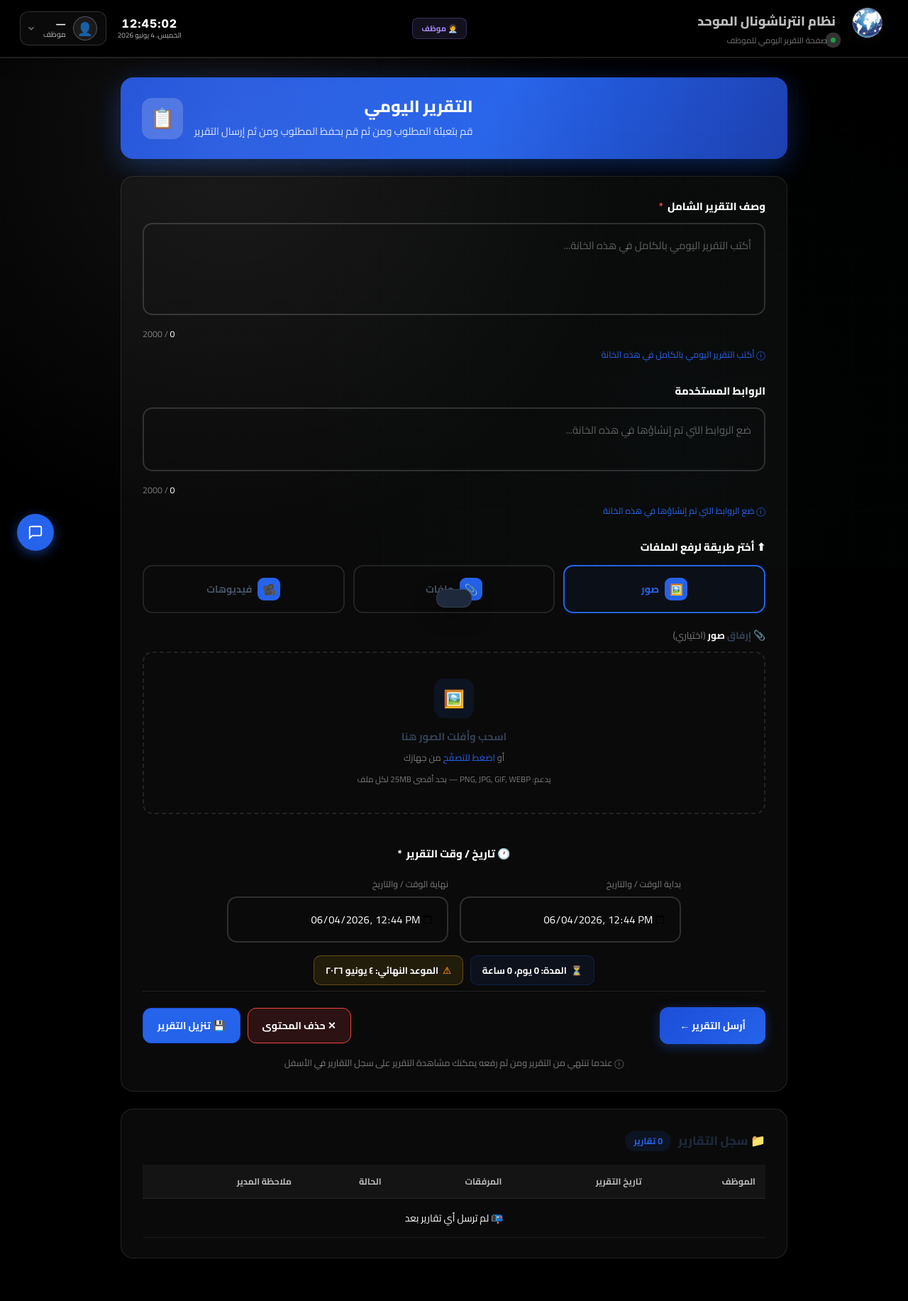
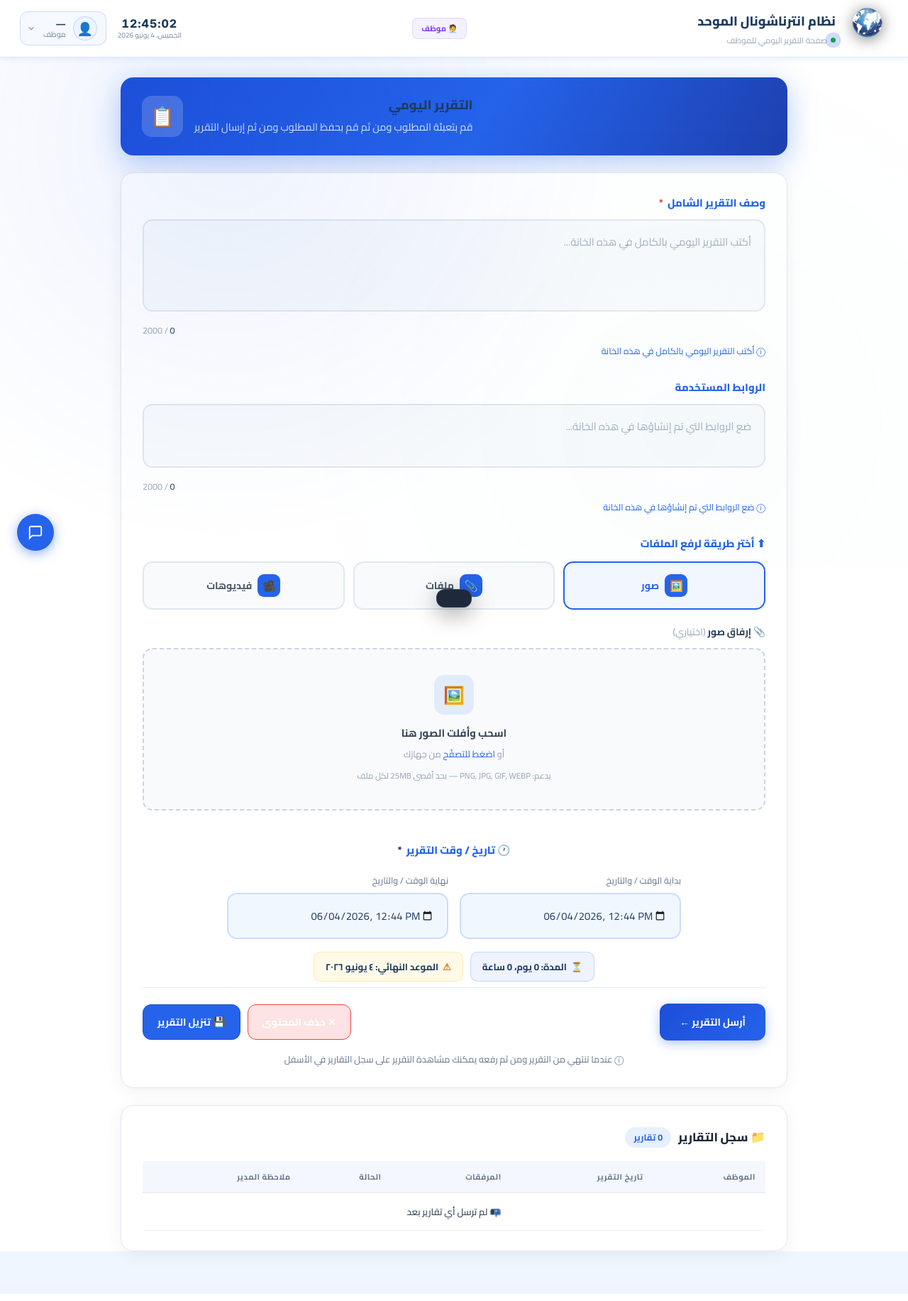
Before and after one commit to abdfaraj-ai/international-system, a Django app: template FrontEnd/templates/pages/daily_report.html in a window 1280 px wide. Shown: the whole page at 71% size. Run offline with Django 4.2, Linux system fonts and the light colour scheme; the template is opened without the code that fills it, so the values that code supplies are empty; parts of the project's set-up code (start-up, migrations or seed data) failed here and were passed over; some libraries are stand-ins or nearby versions.

Commit message:
style: force light theme on daily report page (white bg, black text)

```diff
--- a/FrontEnd/templates/pages/daily_report.html
+++ b/FrontEnd/templates/pages/daily_report.html
@@ -3,9 +3,24 @@
 
 {% block title %}التقرير اليومي — نظام انترناشونال{% endblock %}
 
+{% block theme_init %}
+<script>
+  (function() {
+    document.documentElement.classList.add('theme-initializing');
+    document.documentElement.setAttribute('data-theme', 'corporate');
+    document.addEventListener('DOMContentLoaded', function() {
+      document.documentElement.classList.remove('theme-initializing');
+    });
+  })();
+</script>
+{% endblock %}
+
 {% block extra_css %}
 <link rel="stylesheet" href="{% static 'css/tasks.css' %}">
 <style>
+/* ══ خلفية الصفحة بيضاء والنصوص سوداء ══════════════════════════════════════════ */
+body { background: #ffffff !important; color: #1e293b; }
+
 /* ══ Page background ══════════════════════════════════════════════════════════ */
 .dr-wrap { max-width: 980px; margin: 28px auto 60px; padding: 0 20px; display: grid; gap: 24px; }
 
@@ -225,6 +240,26 @@
   .dr-hero { flex-direction: column; gap: 14px; text-align: center; justify-content: center; }
   .dr-hero-txt { text-align: center; }
 }
+
+/* ══ فرض الوضع الفاتح: خلفية بيضاء · نصوص سوداء (مثل صفحة أقسام التلر) ══════════ */
+body, .dr-wrap { background: #ffffff !important; }
+.dr-panel { background: #ffffff !important; border-color: #e2e8f0 !important; }
+.dr-textarea, .dr-input { background: #f8fafc !important; color: #1e293b !important; border-color: #e2e8f0 !important; }
+.dr-textarea::placeholder, .dr-input::placeholder { color: #94a3b8; }
+.dr-tab { background: #f8fafc !important; color: #475569 !important; border-color: #e2e8f0 !important; }
+.dr-tab.active { background: rgba(37,99,235,0.06) !important; color: #2563eb !important; border-color: #2563eb !important; }
+.dr-dropzone { background: #f8fafc !important; border-color: #cbd5e1 !important; }
+.dr-dropzone .dz-main { color: #334155 !important; }
+.dr-file { background: #f8fafc !important; border-color: #e2e8f0 !important; }
+.dr-file .f-name { color: #1e293b !important; }
+.dr-attach-title { color: #334155 !important; }
+.dr-dt-label { color: #64748b !important; }
+.dr-table-head .tt { color: #1e293b !important; }
+.dr-table thead th { color: #64748b !important; border-bottom-color: #e2e8f0 !important; }
+.dr-table tbody td { color: #334155 !important; border-bottom-color: #f1f5f9 !important; }
+.dr-emp-name { color: #1e293b !important; }
+.dr-footnote { color: #64748b !important; }
+.particles-canvas { display: none !important; }
 </style>
 {% endblock %}
 
```
